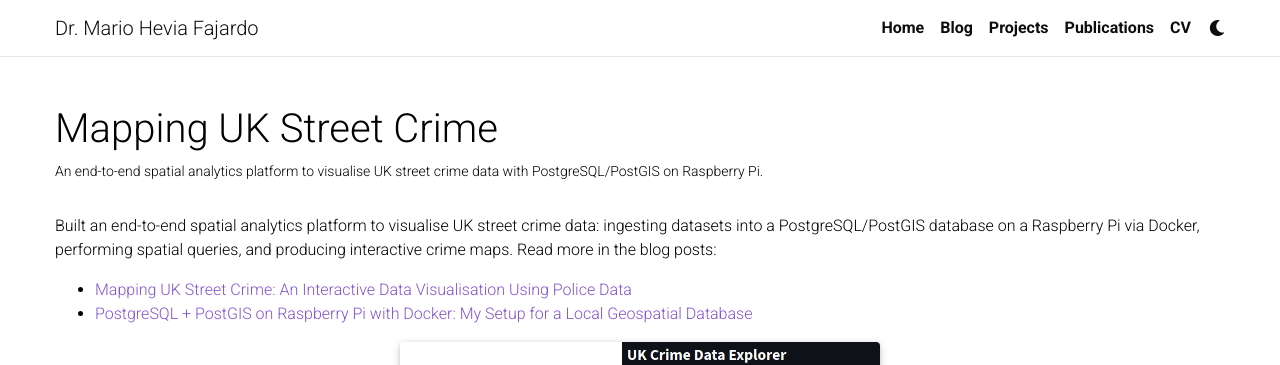
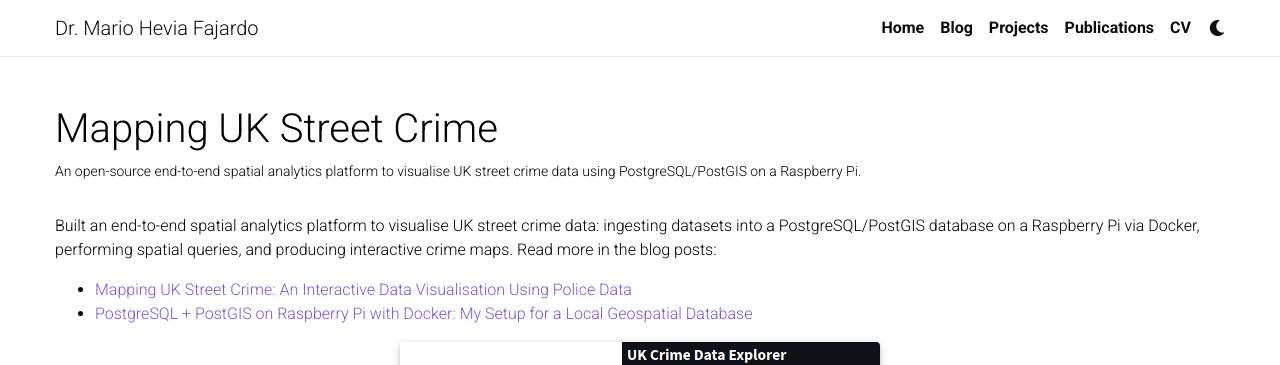
Before and after one commit to mariohevia/mariohevia.github.io, a Jekyll site: the page built from _projects/5_mapping_uk_street_crime.md, in a window 1280 px wide and 900 px high. Shown: the top 365 px of the window. Built offline with Jekyll 4.4.1, drawn with Linux system fonts in a browser that asks for light colours; full-size pictures stand in for the smaller copies a plugin makes; comment, search, counter and statistics services are not loaded; a style sheet for code colours, icons or effects is not loaded.

Commit message:
Added open source to description

```diff
--- a/_projects/5_mapping_uk_street_crime.md
+++ b/_projects/5_mapping_uk_street_crime.md
@@ -1,7 +1,7 @@
 ---
 layout: page
 title: Mapping UK Street Crime
-description: An end-to-end spatial analytics platform to visualise UK street crime data with PostgreSQL/PostGIS on Raspberry Pi.
+description: An open-source end-to-end spatial analytics platform to visualise UK street crime data using PostgreSQL/PostGIS on a Raspberry Pi.
 img: assets/img/project_images/mapping_uk_street_crime.png
 importance: 2
 category: Open Source (Owner)
```
